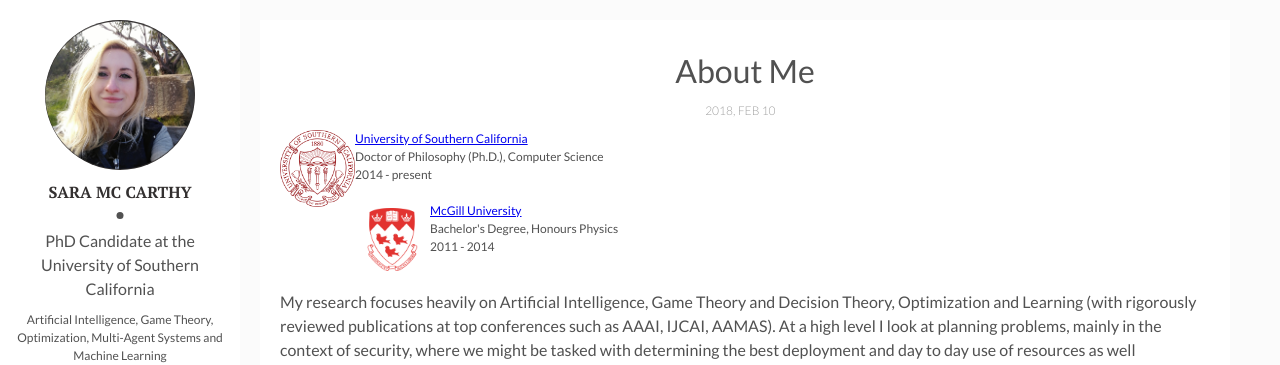
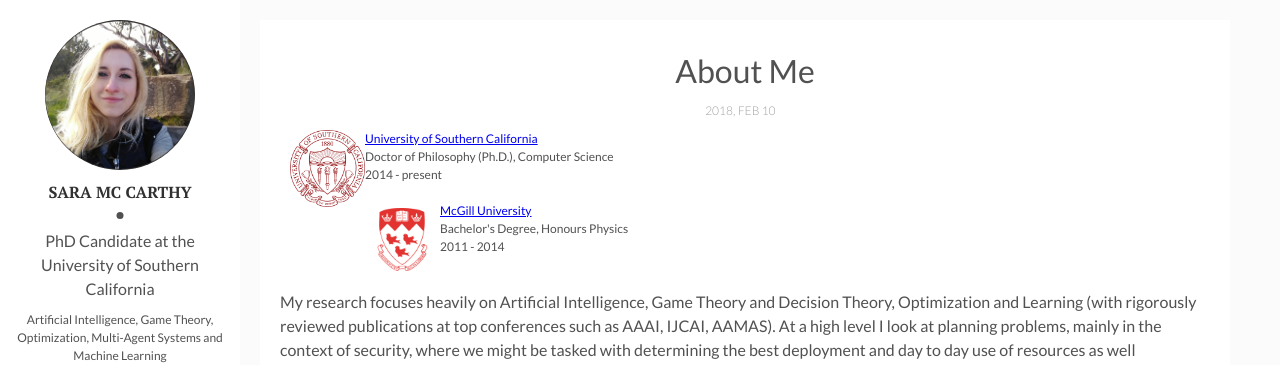
Before and after one commit to saramccarthy/saramccarthy.github.io, a Jekyll site: the page built from _posts/2018-02-10-about-me.markdown, in a window 1280 px wide. Shown: the top 365 px of the page. Built offline with Jekyll 4.4.1, drawn with Linux system fonts in a browser that asks for light colours.

Commit message:
Update 2018-02-10-about-me.markdown

```diff
--- a/_posts/2018-02-10-about-me.markdown
+++ b/_posts/2018-02-10-about-me.markdown
@@ -5,7 +5,7 @@
 blurb: Education - Research - Publications
 img:  # Add image post (optional)
 ---
-<div style="font-size:12px">
+<div style="font-size:12px;margin:10px;">
 <img style="float: left; width: 75px; hspace:90px" src="{{site.baseurl}}/assets/img/usc.png">
         <a href="http://www.usc.edu">University of Southern California</a><br>
         Doctor of Philosophy (Ph.D.), Computer Science <br>
```
